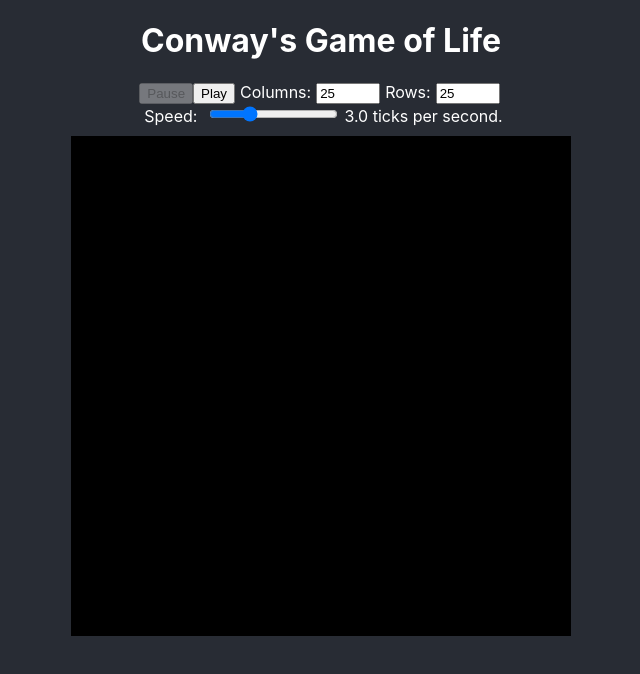
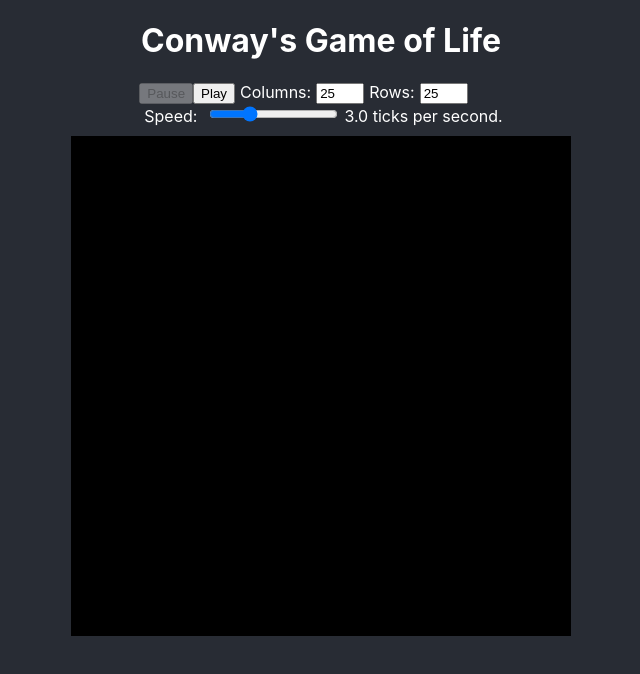
Before and after one commit to michaeljfuller/game-of-life, a React (Create React App) app: page / in a window 1280 px wide. Shown: the top 674 px of the page, without its empty margins (319-959 px from the left). Built offline with nearby package versions, Linux system fonts and the light colour scheme.

Commit message:
Adjust size of rows/columns input
Change max values and ensure a number always returned

```diff
--- a/src/components/Controls/Controls.module.css
+++ b/src/components/Controls/Controls.module.css
@@ -1,3 +1,6 @@
 .Controls label {
     margin: 0 5px;
 }
+.Controls input[type="number"] {
+    width: 40px;
+}
--- a/src/components/Controls/Controls.tsx
+++ b/src/components/Controls/Controls.tsx
@@ -2,7 +2,7 @@ import React, {FormEvent} from "react";
 import styles from "./Controls.module.css";
 
 const ROWS_MIN = 10, COLUMNS_MIN = 10;
-const ROWS_MAX = 100, COLUMNS_MAX = 100;
+const ROWS_MAX = 80, COLUMNS_MAX = 80;
 const SPEED_MIN = 0.1, SPEED_MAX = 10, SPEED_STEP = 0.1;
 
 export interface ControlsProps {
@@ -74,6 +74,6 @@ function useNumberInput(
     return React.useCallback((event: FormEvent) => {
         const input = event.target as HTMLInputElement;
         const number = input.valueAsNumber;
-        callback(number);
+        callback(number || 0);
     }, [callback]);
 }
```
